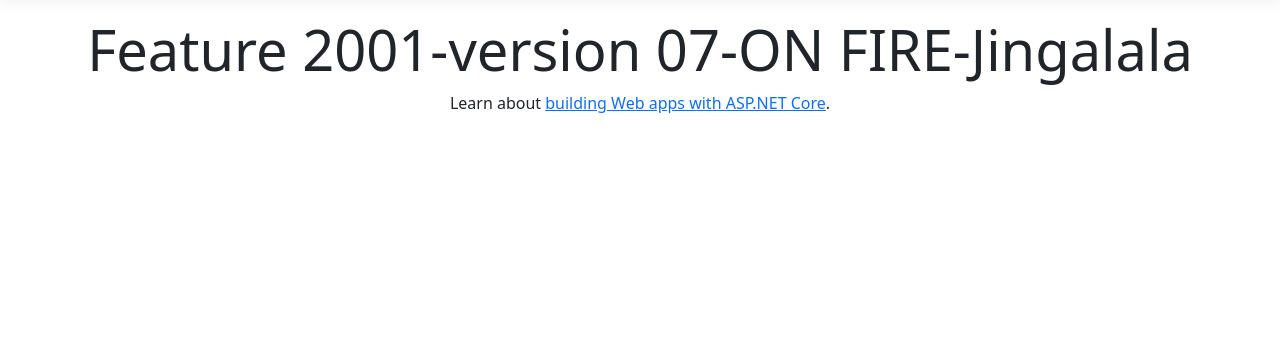
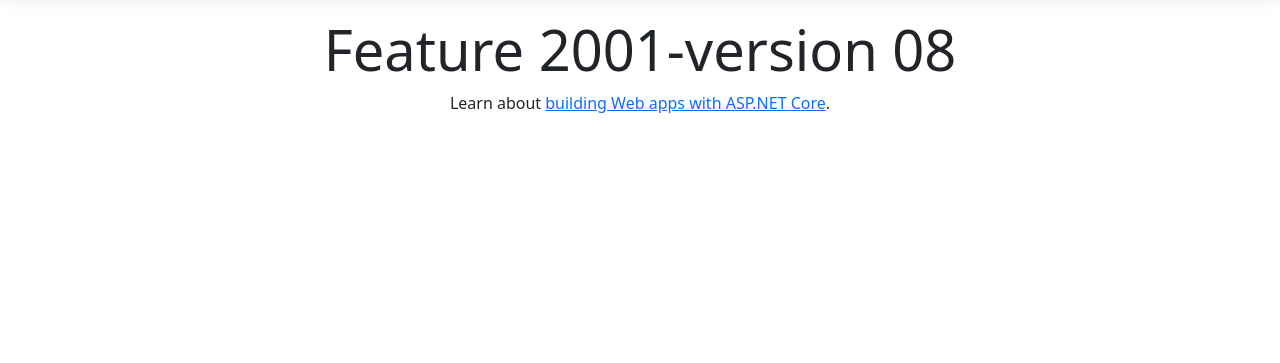
Before and after one commit to Devopssmuti107/webapp2026, an ASP.NET Core app: page / in a window 1280 px wide. Shown: the part 57-420 px from the top of the page. Run offline with ASP.NET Core 8, Linux system fonts and the light colour scheme; style sheets or scripts are compiled from the project's sources.

Commit message:
version08

```diff
--- a/Views/Home/Index.cshtml
+++ b/Views/Home/Index.cshtml
@@ -3,6 +3,6 @@
 }
 
 <div class="text-center">
-    <h1 class="display-4">Feature 2001-version 07-ON FIRE-Jingalala</h1>
+    <h1 class="display-4">Feature 2001-version 08</h1>
     <p>Learn about <a href="https://learn.microsoft.com/aspnet/core">building Web apps with ASP.NET Core</a>.</p>
 </div>
```
